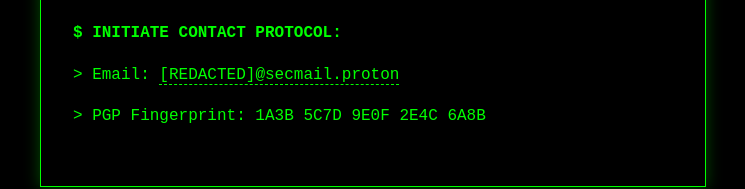
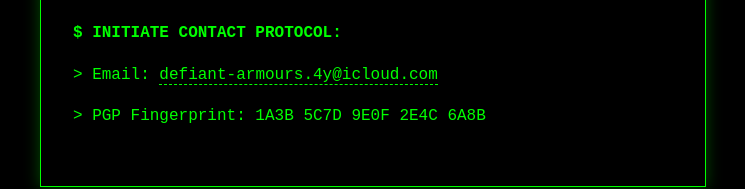
Before and after one commit to SMCallan/CallanSM.github.io, a plain HTML site: page index.html in a window 1280 px wide. Shown: the part 670-859 px from the top of the page, without its empty margins (267-1012 px from the left). Drawn offline with Linux system fonts and the light colour scheme.

Commit message:
Update index.html

```diff
--- a/index.html
+++ b/index.html
@@ -31,7 +31,7 @@
 
             <div class="contact">
                 <p class="prompt">$ INITIATE CONTACT PROTOCOL:</p>
-                <p>> Email: <a href="mailto:" class="email">[REDACTED]@secmail.proton</a></p>
+                <p>> Email: <a href="mailto:" class="email">defiant-armours.4y@icloud.com</a></p>
                 <p>> PGP Fingerprint: 1A3B 5C7D 9E0F 2E4C 6A8B</p>
             </div>
         </div>
```
